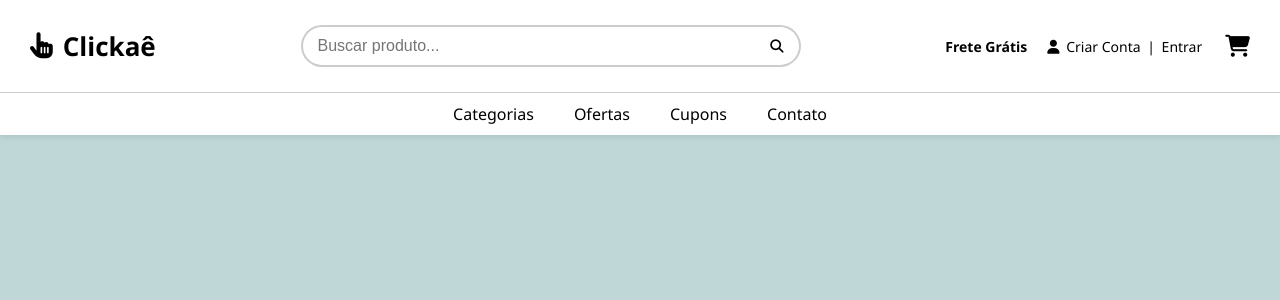
After one commit to Naturalxit/Mercado-Livre, a PHP site: page /menuprincipal.php in a window 1280 px wide. The commit adds this page. Shown: the top 300 px of the page. Run offline with PHP 8.4, Linux system fonts and the light colour scheme.

Commit message:
Roger
fiz menu login registrar, categorias pagina da moda

```diff
--- a/Mercado livre/public/css/estilo.css
+++ /dev/null
@@ -1,6 +0,0 @@
-.login {
-  text-align: center;
-  margin-top: 16%;
-  align-items: center;
-  font-family: 'Cinzel Decorative', serif;
-}
--- /dev/null
+++ b/Mercado livre/public/css/menuprincipal.css
@@ -0,0 +1,158 @@
+body {
+    margin: 0;
+    font-family: 'Segoe UI', sans-serif;
+    background-color: #bfd8d7;
+  }
+
+  header {
+    background-color: #fff;
+    box-shadow: 0 2px 6px rgba(0, 0, 0, 0.1);
+  }
+
+  .topo {
+    display: flex;
+    align-items: center;
+    justify-content: space-between;
+    padding: 15px 30px;
+    flex-wrap: wrap;
+  }
+
+  .logo {
+    font-size: 26px;
+    font-weight: bold;
+    color: #000;
+    display: flex;
+    align-items: center;
+    gap: 10px;
+  }
+
+  .busca {
+    flex-grow: 1;
+    display: flex;
+    max-width: 500px;
+    margin: 10px;
+  }
+
+  .busca input {
+    flex-grow: 1;
+    padding: 10px 15px;
+    border: 2px solid #ccc;
+    border-right: none;
+    border-radius: 25px 0 0 25px;
+    font-size: 16px;
+  }
+
+  .busca button {
+    background-color: white;
+    border: 2px solid #ccc;
+    border-left: none;
+    padding: 10px 15px;
+    border-radius: 0 25px 25px 0;
+    cursor: pointer;
+  }
+
+  .acoes {
+    display: flex;
+    align-items: center;
+    gap: 20px;
+    font-size: 14px;
+    text-align: right;
+  }
+
+  .frete {
+    font-weight: bold;
+  }
+
+  .conta a {
+    color: #000;
+    text-decoration: none;
+    margin: 0 3px;
+  }
+
+  .carrinho i {
+    font-size: 22px;
+  }
+
+  .menu-inferior {
+    display: flex;
+    justify-content: center;
+    background-color: white;
+    border-top: 1px solid #ccc;
+    padding: 10px 0;
+    gap: 40px;
+  }
+
+  .menu-inferior a {
+    text-decoration: none;
+    color: #000;
+    font-size: 16px;
+    font-weight: 500;
+  }
+
+
+/* menu categorias */
+
+  .menu-inferior {
+    display: flex;
+    justify-content: center;
+    background-color: white;
+    border-top: 1px solid #ccc;
+    padding: 10px 0;
+    gap: 40px;
+    position: relative;
+  }
+
+  .menu-inferior a {
+    text-decoration: none;
+    color: #000;
+    font-size: 16px;
+    font-weight: 500;
+    position: relative;
+  }
+
+  /* Dropdown */
+  .dropdown {
+    position: relative;
+    display: inline-block;
+  }
+
+  .dropbtn {
+    color: #000;
+    text-decoration: none;
+    font-weight: bold;
+  }
+
+  .dropdown-content {
+    display: none;
+    position: absolute;
+    top: 100%;
+    left: -10px;
+    background-color: white;
+    box-shadow: 0px 4px 12px rgba(0,0,0,0.1);
+    border-radius: 20px;
+    padding: 15px 30px;
+    z-index: 999;
+    min-width: 200px;
+    white-space: nowrap;
+  }
+
+  .dropdown-content a {
+    display: block;
+    padding: 8px 0;
+    color: #000;
+    font-size: 16px;
+    text-decoration: none;
+  }
+
+  .dropdown-content a:hover {
+    color: #1976d2;
+  }
+
+  .dropdown:hover .dropdown-content {
+    display: block;
+  }
+
+  .dropbtn:focus,
+  .dropdown:hover .dropbtn {
+    color: #1976d2;
+  }
--- /dev/null
+++ b/Mercado livre/public/menuprincipal.php
@@ -0,0 +1,59 @@
+<!DOCTYPE html>
+<html lang="pt-BR">
+<head>
+  <meta charset="UTF-8">
+  <title>Clickaê Loja</title>
+  <link rel="stylesheet" href="./css/menuprincipal.css">
+  <link rel="stylesheet" href="https://cdnjs.cloudflare.com/ajax/libs/font-awesome/6.5.0/css/all.min.css">
+</head>
+<body>
+  <header>
+    <div class="topo">
+      <div class="logo">
+        <i class="fa-solid fa-hand-pointer"></i> <span>Clickaê</span>
+
+
+
+      </div>
+      <div class="busca">
+        <input type="text" placeholder="Buscar produto...">
+        <button><i class="fa-solid fa-magnifying-glass"></i></button>
+      </div>
+
+
+      <div class="acoes">
+        <div class="frete">Frete Grátis</div>
+        <div class="conta">
+          <i class="fa-solid fa-user"></i>
+          <span><a href="#">Criar Conta</a> | <a href="#">Entrar</a></span>
+        </div>
+
+
+        <div class="carrinho">
+          <i class="fa-solid fa-cart-shopping"></i>
+        </div>
+      </div>
+    </div>
+
+
+<!-- menu categorias -->
+
+    <nav class="menu-inferior">
+  <div class="dropdown">
+    <a href="#" class="dropbtn">Categorias</a>
+    <div class="dropdown-content">
+      <a href="#">Veículos</a>
+      <a href="#">Eletrodomésticos</a>
+      <a href="moda.php">Moda</a>
+      <a href="#">Pet Shop</a>
+      <a href="#">Brinquedos</a>
+      <a href="#">Imóveis</a>
+    </div>
+  </div>
+  <a href="#">Ofertas</a>
+  <a href="#">Cupons</a>
+  <a href="#">Contato</a>
+</nav>
+  </header>
+</body>
+</html>
```
Also changed, not shown: Mercado livre/public/css/menulogin.css (added, +70 -0 lines), Mercado livre/public/css/menuregistrar.css (added, +52 -0 lines), Mercado livre/public/index.php (+14 -12 lines), Mercado livre/public/menulogin.php (deleted, +0 -22 lines), Mercado livre/public/menuregistrar.php (+18 -17 lines), Mercado livre/public/moda.php (added, +123 -0 lines), 1 other file.
